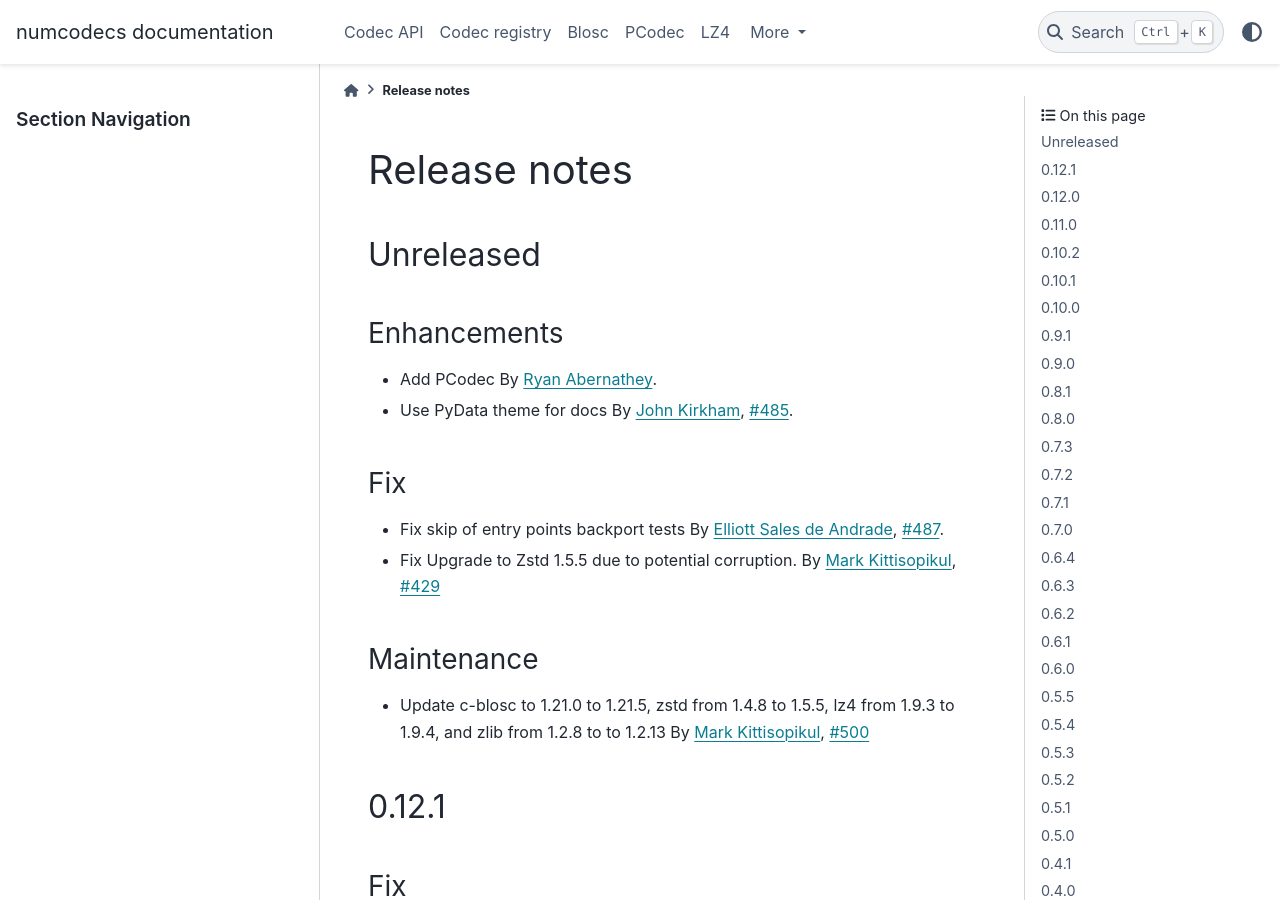
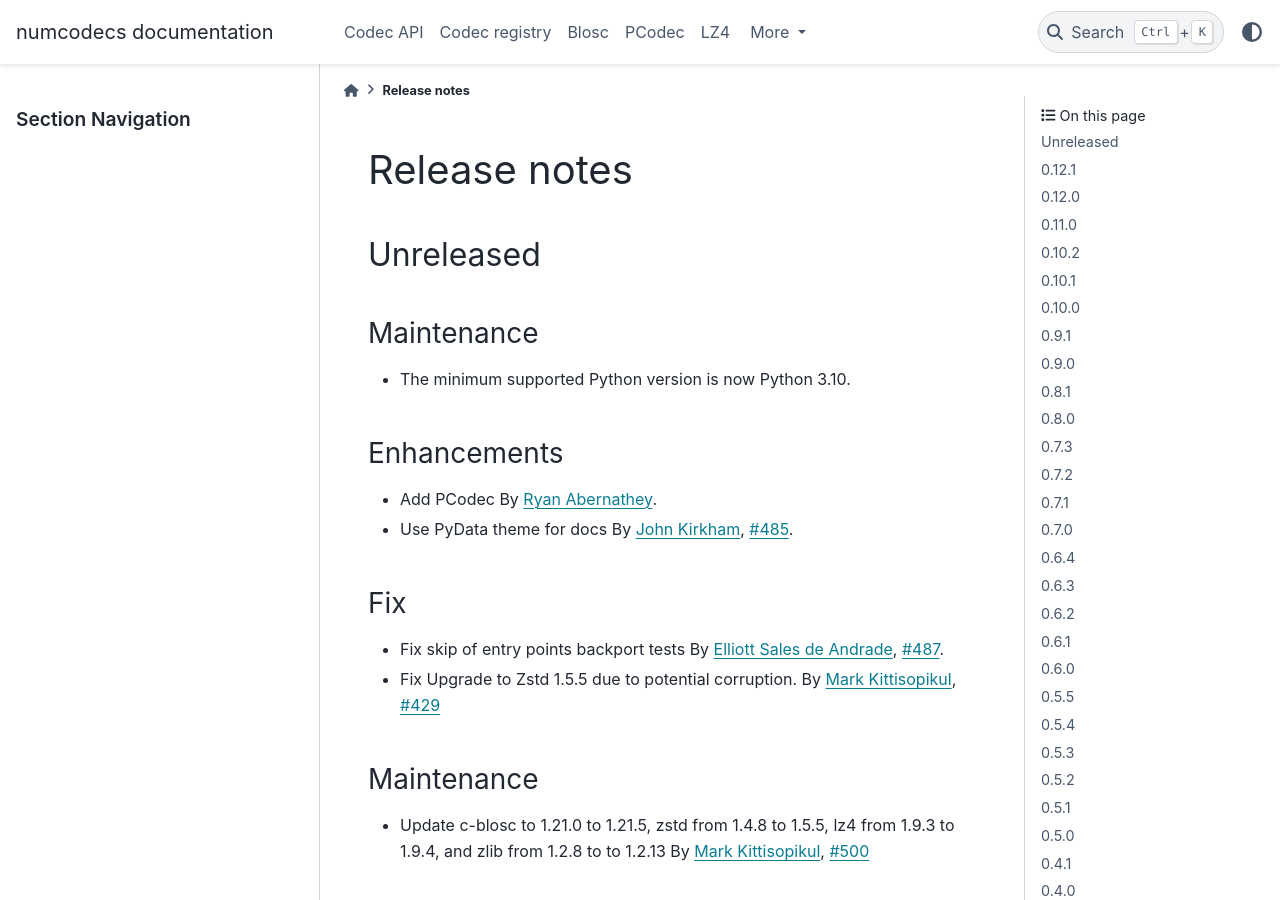
Before and after one commit to zarr-developers/numcodecs, a Sphinx documentation site: the page built from docs/release.rst, in a window 1280 px wide and 900 px high. Built offline with Sphinx 7.4.7 and the PyData theme 0.15.4, drawn with Linux system fonts in a browser that asks for light colours; the version number could not be read and is left out.

Commit message:
Bump min Python to 3.10

```diff
--- a/docs/release.rst
+++ b/docs/release.rst
@@ -10,6 +10,10 @@ Release notes
 
 Unreleased
 ----------
+
+Maintenance
+~~~~~~~~~~~
+* The minimum supported Python version is now Python 3.10.
 
 Enhancements
 ~~~~~~~~~~~~
--- a/pyproject.toml
+++ b/pyproject.toml
@@ -16,7 +16,7 @@ readme =  "README.rst"
 dependencies = [
     "numpy>=1.7,<2",
 ]
-requires-python = ">=3.8"
+requires-python = ">=3.10"
 dynamic = [
   "version",
 ]
```
Also changed, not shown: 4 other files.
